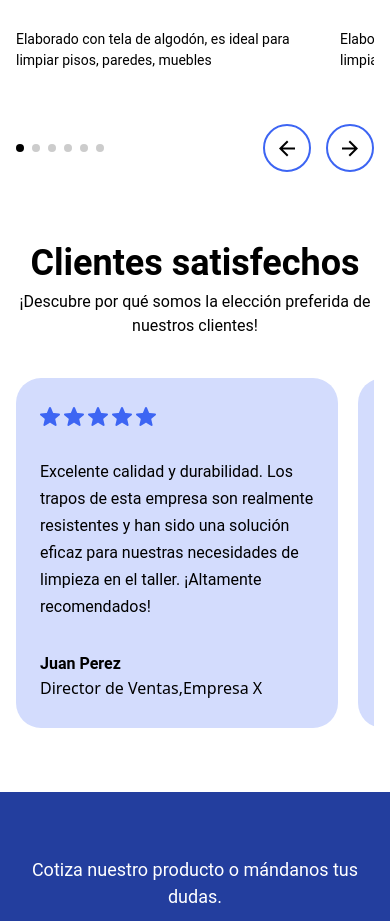
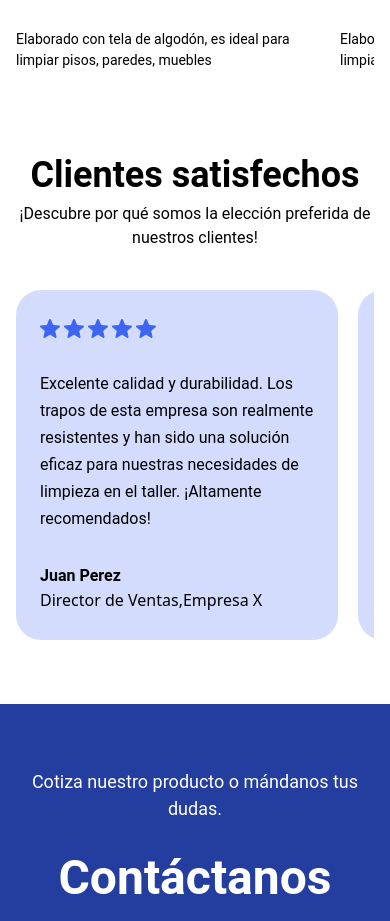
Before and after one commit to hyzmael88/marshallweb, a Next.js app: page / in a window 390 px wide. Shown: the part 4800-5721 px from the top of the page. Built offline with nearby package versions, Linux system fonts and the light colour scheme.

Commit message:
Refactor slider functionality in Productos component

```diff
--- a/src/components/Productos.jsx
+++ b/src/components/Productos.jsx
@@ -52,21 +52,10 @@ function Productos() {
     },
   ];
 
-  const [posicion, setPosicion] = useState(0 )
-  console.log(posicion)
+  const [position, setPosition] = useState(0)
 
 
 
-  const handleScroll = () => {
-    const slider = document.getElementById("slider");
-    if (slider) {
-      slider.scrollLeft = posicion * 445;
-    }
-  };
-
-  useEffect(() => {
-    handleScroll();
-  }, [posicion]);
 
   return (
     <div className="w-full h-full lg:h-[916px] flex flex-col  items-center gap-[40px] px-4 lg:px-14  ">
@@ -76,7 +65,7 @@ function Productos() {
           Conoce los tipos de trapo que manejamos y ¡cotiza hoy mismo!
         </h4>
       </div>
-      <div  id="slider" className="w-full  flex flex-row items-center gap-[24px]  lg:gap-[48px]  overflow-x-scroll no-scrollbar ">
+      <div  id="slider" className="w-full  flex flex-row items-center gap-[24px]  lg:gap-[48px] overflow-x-scroll no-scrollbar ">
         {productos.map((producto, index) => (
           <div
             key={index}
@@ -95,21 +84,21 @@ function Productos() {
           </div>
         ))}
       </div>
-      <div className="w-full flex flex-row justify-between ">
+      <div className="w-full hidden lg:flex flex-row justify-between ">
         <div  className="flex flex-row gap-[8px] items-center">
           {
             productos.map((producto, index) => (
               <div key={index} className={`
-              ${index == posicion && "bg-[#000000] w-[8px] h-[8px] rounded-full"}
-              ${index != posicion && "bg-[#CCCCCC] w-[8px] h-[8px] rounded-full"}
+              ${index == position && "bg-[#000000] w-[8px] h-[8px] rounded-full"}
+              ${index != position && "bg-[#CCCCCC] w-[8px] h-[8px] rounded-full"}
 
               `}/>
             ))
           }
         </div>
-        <div className="flex flex-row items-center gap-[15px]">
-          <div className="w-[48px] h-[48px] flex flex-col items-center justify-center rounded-full border-2 border-[#3D65F3] cursor-pointer"
-          onClick={()=> setPosicion(posicion-1)}
+        <div className="hidden lg:flex flex-row items-center gap-[15px]">
+          <div className={position == 0? "hidden":"w-[48px] h-[48px] flex flex-col items-center justify-center rounded-full border-2 border-[#3D65F3] cursor-pointer"}
+          onClick={()=> setPosition(position-1)}
           >
             <svg
               xmlns="http://www.w3.org/2000/svg"
@@ -124,9 +113,12 @@ function Productos() {
               />
             </svg>
           </div>
-          <div className="w-[48px] h-[48px] flex flex-col items-center justify-center rounded-full border-2 border-[#3D65F3] cursor-pointer"
-           onClick={()=> setPosicion(posicion+1)}
+          <div className={position == productos.length-3? "hidden":"w-[48px] h-[48px] flex flex-col items-center justify-center rounded-full border-2 border-[#3D65F3] cursor-pointer"}
+           onClick={()=> setPosition(position+1)}
            >
+            {
+              console.log(position, productos.length)
+            }
           <svg xmlns="http://www.w3.org/2000/svg" width="24" height="25" viewBox="0 0 24 25" fill="none">
   <path d="M12 4.51111L10.59 5.92111L16.17 11.5111H4V13.5111H16.17L10.59 19.1011L12 20.5111L20 12.5111L12 4.51111Z" fill="black"/>
 </svg>
```
